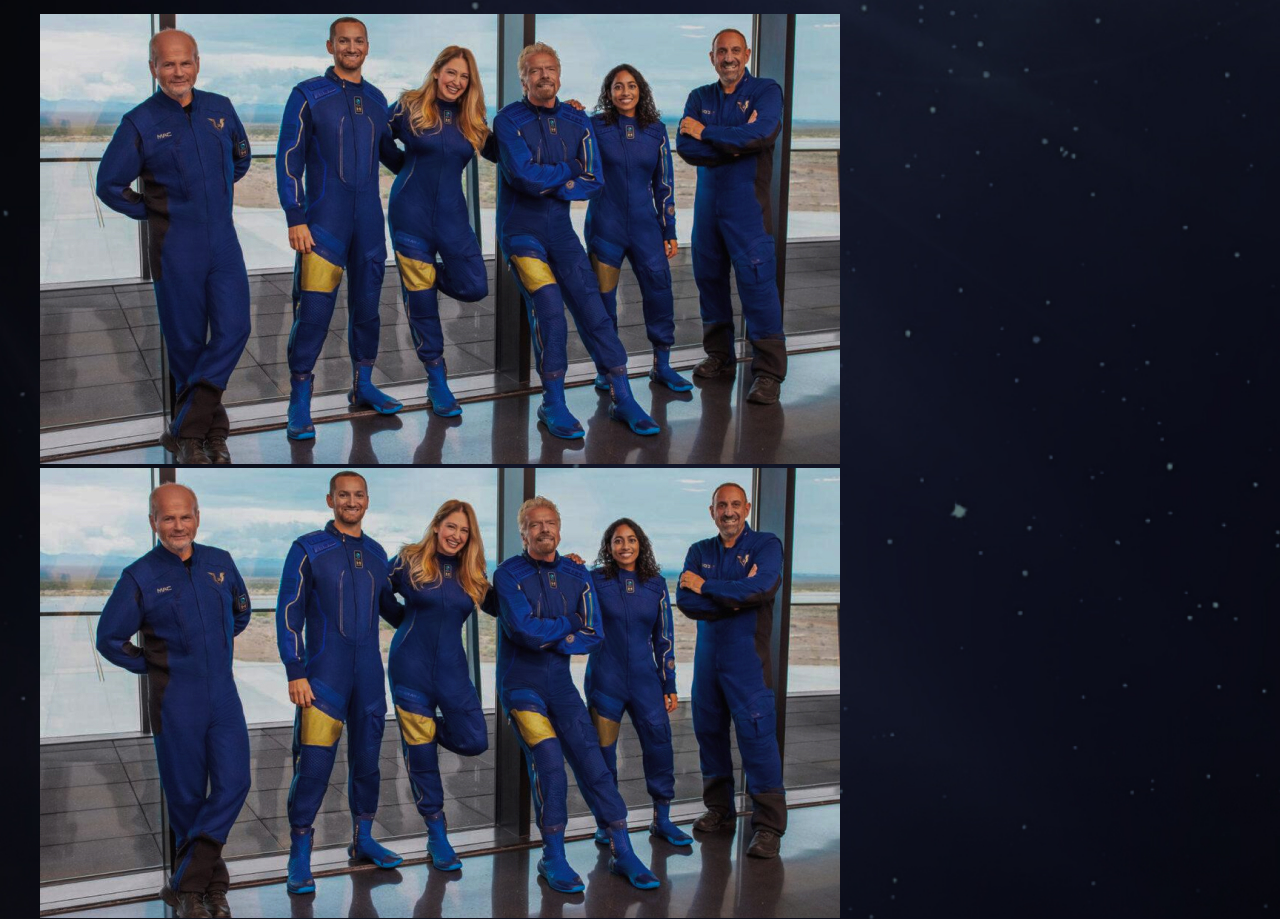
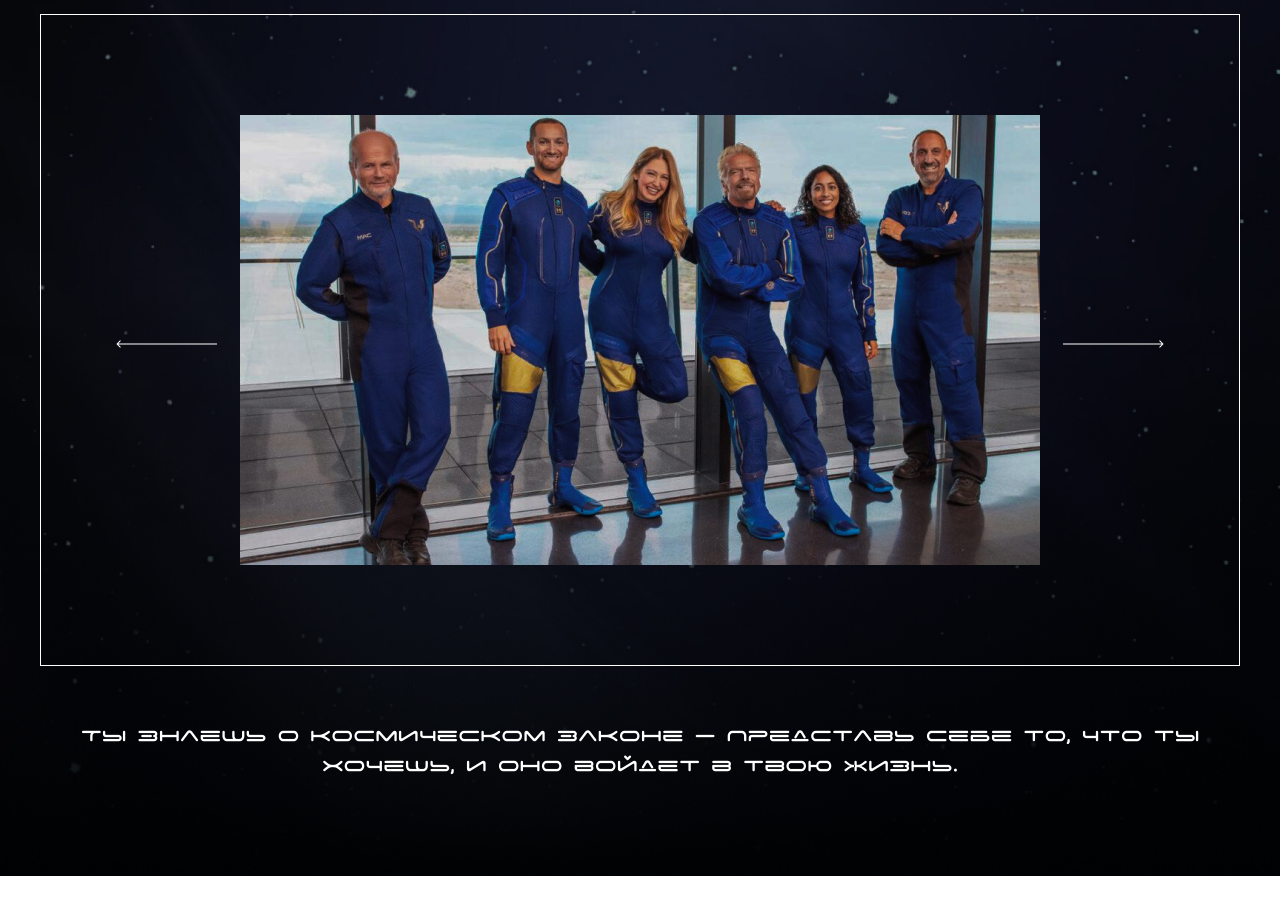
Before and after one commit to Vidiborets0012/space-tourism, a plain HTML site: page index.html in a window 1280 px wide. Shown: the part 6626-7545 px from the top of the page. After the commit the page ends 7502 px from the top, so only its background shows below. Drawn offline with nearby package versions, Linux system fonts and the light colour scheme; files whose address does not match are found by name.

Commit message:
add styles to the info section slider block

```diff
--- a/css/style.css
+++ b/css/style.css
@@ -509,3 +509,38 @@ body {
   right: 0;
   bottom: 39px;
 }
+
+.slider {
+  text-align: center;
+}
+
+.slider-inner {
+  border: 1px solid #fff;
+  padding: 100px 0;
+  margin-bottom: 50px;
+}
+
+.slider-box-img {
+  margin: 0 auto;
+}
+
+.slider-description {
+  font-family: 'spaceagecyrillic';
+  font-size: 24px;
+  line-height: 30px;
+}
+
+.slider-arrow {
+  cursor: pointer;
+  position: absolute;
+  top: 50%;
+  z-index: 5;
+}
+
+.slider-arrow-prev {
+  left: 75px;
+}
+
+.slider-arrow-next {
+  right: 75px;
+}
--- a/index.html
+++ b/index.html
@@ -5,6 +5,11 @@
     <meta name="viewport" content="width=device-width, initial-scale=1.0" />
     <title>Space Tourism</title>
     <link rel="stylesheet" href="https://cdn.jsdelivr.net/npm/normalize.css@8.0.1/normalize.css" />
+    <link
+      rel="stylesheet"
+      type="text/css"
+      href="//cdn.jsdelivr.net/npm/slick-carousel@1.8.1/slick/slick.css"
+    />
     <link rel="stylesheet" href="css/style.css" />
   </head>
   <body>
@@ -426,6 +431,12 @@
       </section>
     </main>
 
+    <script type="text/javascript" src="//code.jquery.com/jquery-1.11.0.min.js"></script>
+    <script
+      type="text/javascript"
+      src="//cdn.jsdelivr.net/npm/slick-carousel@1.8.1/slick/slick.min.js"
+    ></script>
+
     <script src="js/main.js"></script>
   </body>
 </html>
--- a/js/main.js
+++ b/js/main.js
@@ -0,0 +1,7 @@
+$(function () {
+    $('.slider-box').slick({
+        fade: true,
+        prevArrow: '<img class="slider-arrow slider-arrow-prev" src="images/icon-arrow-prev.svg" alt="arrow-prev" >',
+        nextArrow: '<img class="slider-arrow slider-arrow-next" src="images/icon-arrow-next.svg" alt="arrow-next" >'
+    });
+ });
```
